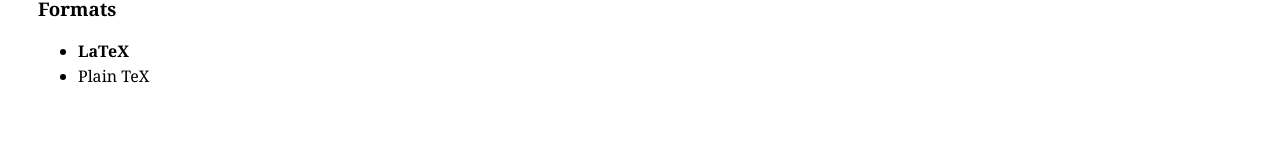
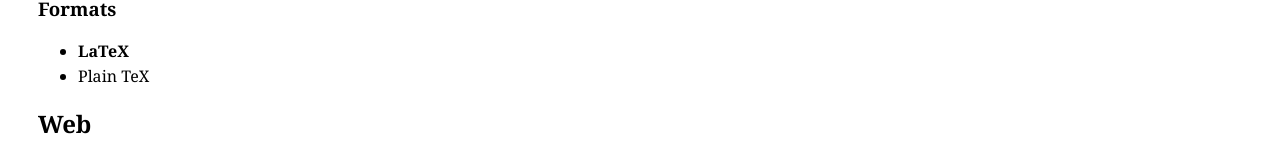
Before and after one commit to kalrish/website, a Jekyll site: the page built from eng/skills.html, in a window 1280 px wide and 900 px high, scrolled down 563 px. Shown: the part 740-897 px from the top of the window. Built offline with Jekyll 4.4.1, drawn with Linux system fonts in a browser that asks for light colours; before the commit the page ends 1406 px from its top, so only the background shows below that.

Commit message:
Add web section to the skill list

```diff
--- a/deu/skills.html
+++ b/deu/skills.html
@@ -51,3 +51,4 @@
 	<li><strong>LaTeX</strong></li>
 	<li>Plain TeX</li>
 </ul>
+<h2>Web</h2>
--- a/eng/skills.html
+++ b/eng/skills.html
@@ -51,3 +51,4 @@
 	<li><strong>LaTeX</strong></li>
 	<li>Plain TeX</li>
 </ul>
+<h2>Web</h2>
--- a/esp/skills.html
+++ b/esp/skills.html
@@ -51,3 +51,4 @@
 	<li><strong>LaTeX</strong></li>
 	<li>Plain TeX</li>
 </ul>
+<h2>Web</h2>
```
